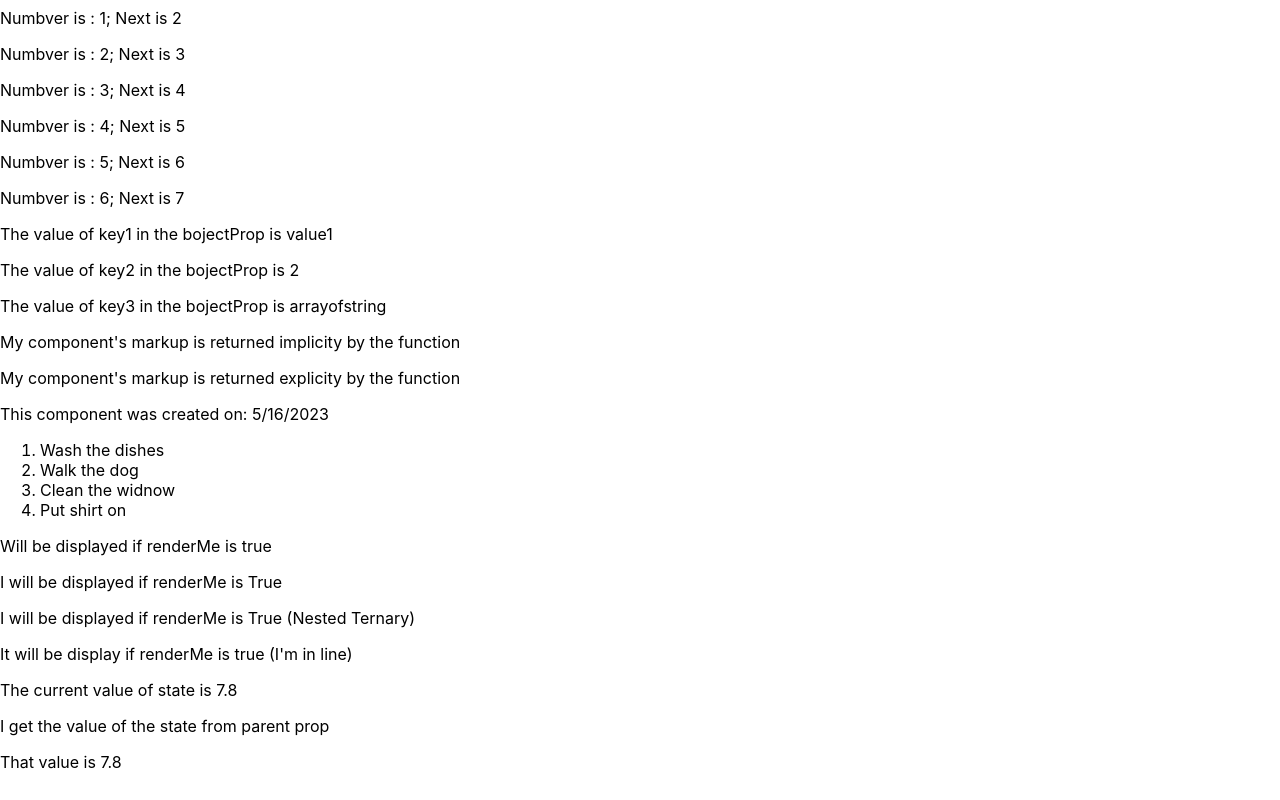
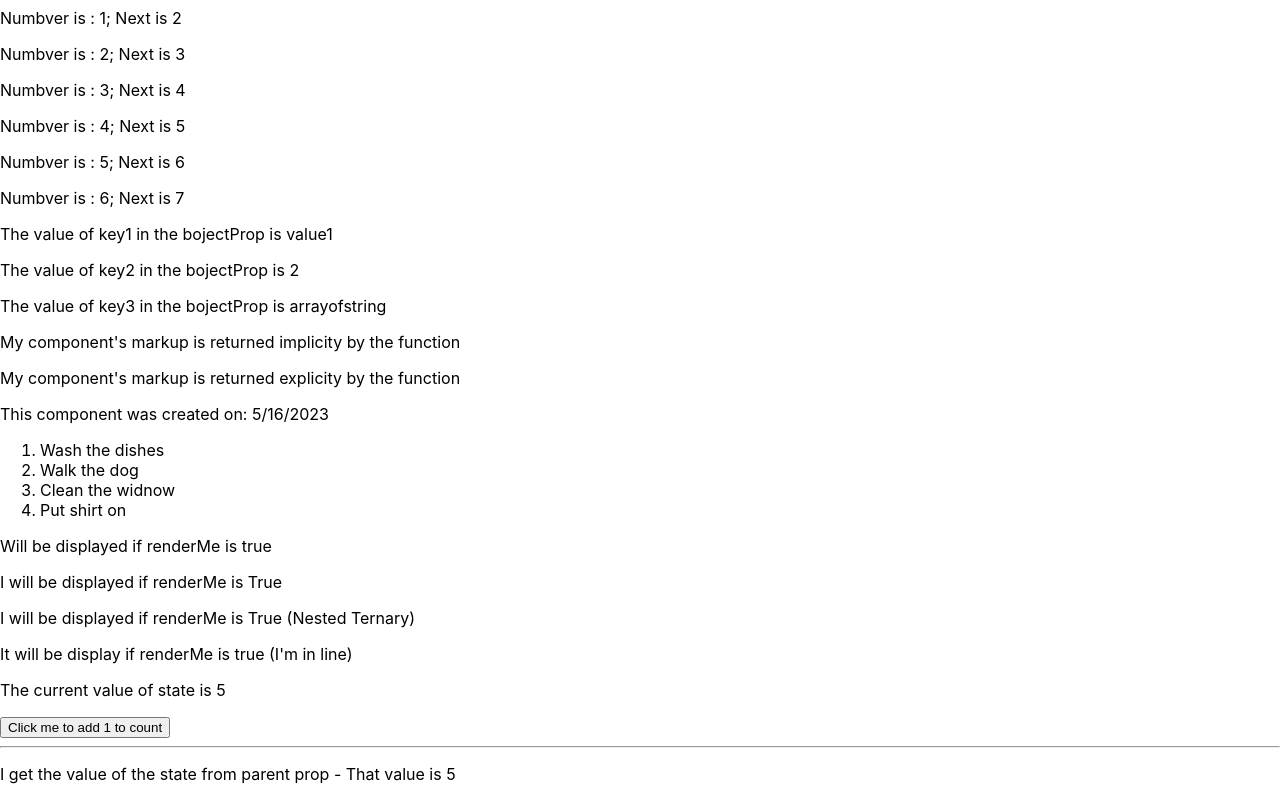
Before and after one commit to Emil88PL/my_second_app, a React (Create React App) app: page / in a window 1280 px wide. Shown: the part 392-1192 px from the top of the page. Built offline with nearby package versions, Linux system fonts and the light colour scheme.

Commit message:
useState

```diff
--- a/src/Components/ComponentWithState.jsx
+++ b/src/Components/ComponentWithState.jsx
@@ -4,11 +4,13 @@ import CountUser from './CountUser';
 
 const ComponentWithState = () => {
 
-    const [count, setCount] = useState(7.8);
+    const [count, setCount] = useState(5);
 
     return (
         <>
             <p>The current value of state is {count}</p>
+            <button onClick={() => setCount(count + 1)}>Click me to add 1 to count</button>
+            <hr />
             <CountUser countProp={count} />
         </>
     );
--- a/src/Components/CountUser.jsx
+++ b/src/Components/CountUser.jsx
@@ -3,8 +3,7 @@ const CountUser = ({countProp}) => {
 
     return (
         <>
-        <p>I get the value of the state from parent prop</p>
-        <p>That value is {countProp}</p>
+        <p>I get the value of the state from parent prop - That value is {countProp}</p>
         </>
     );
 
```
